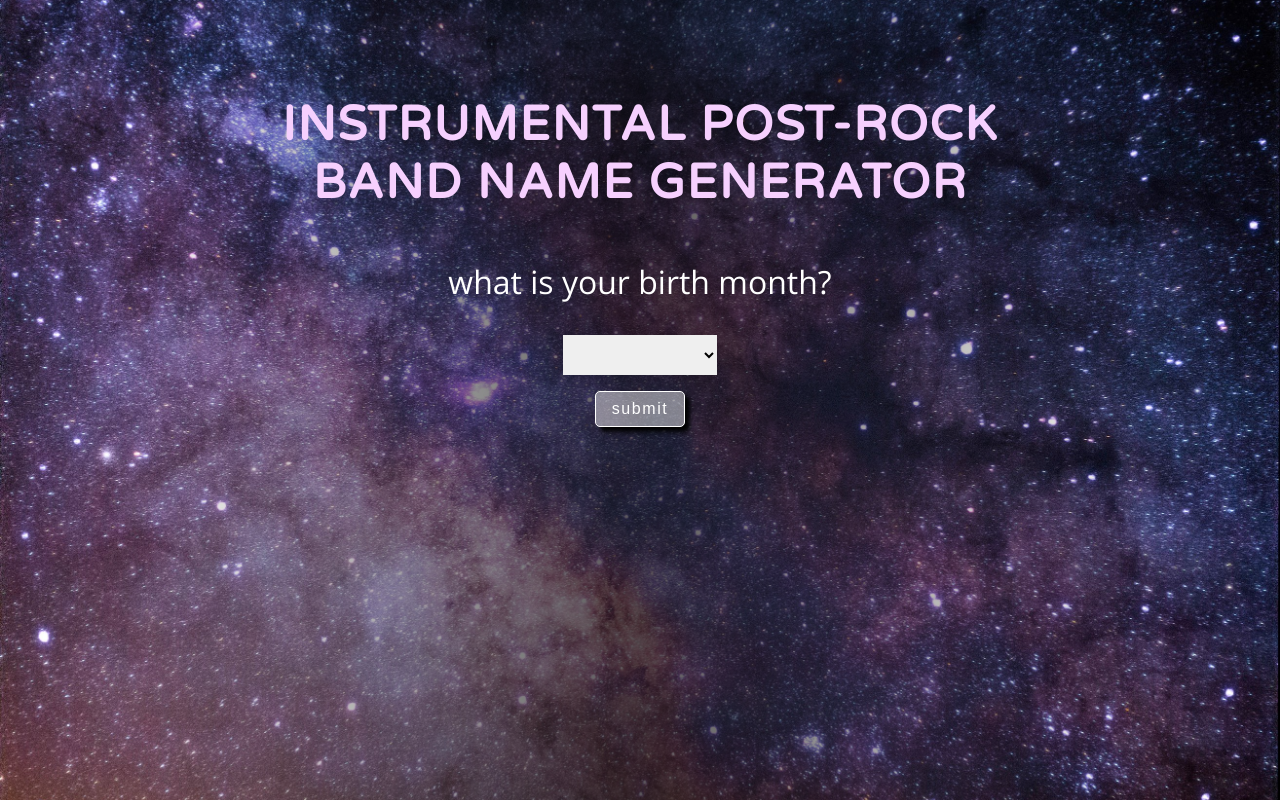
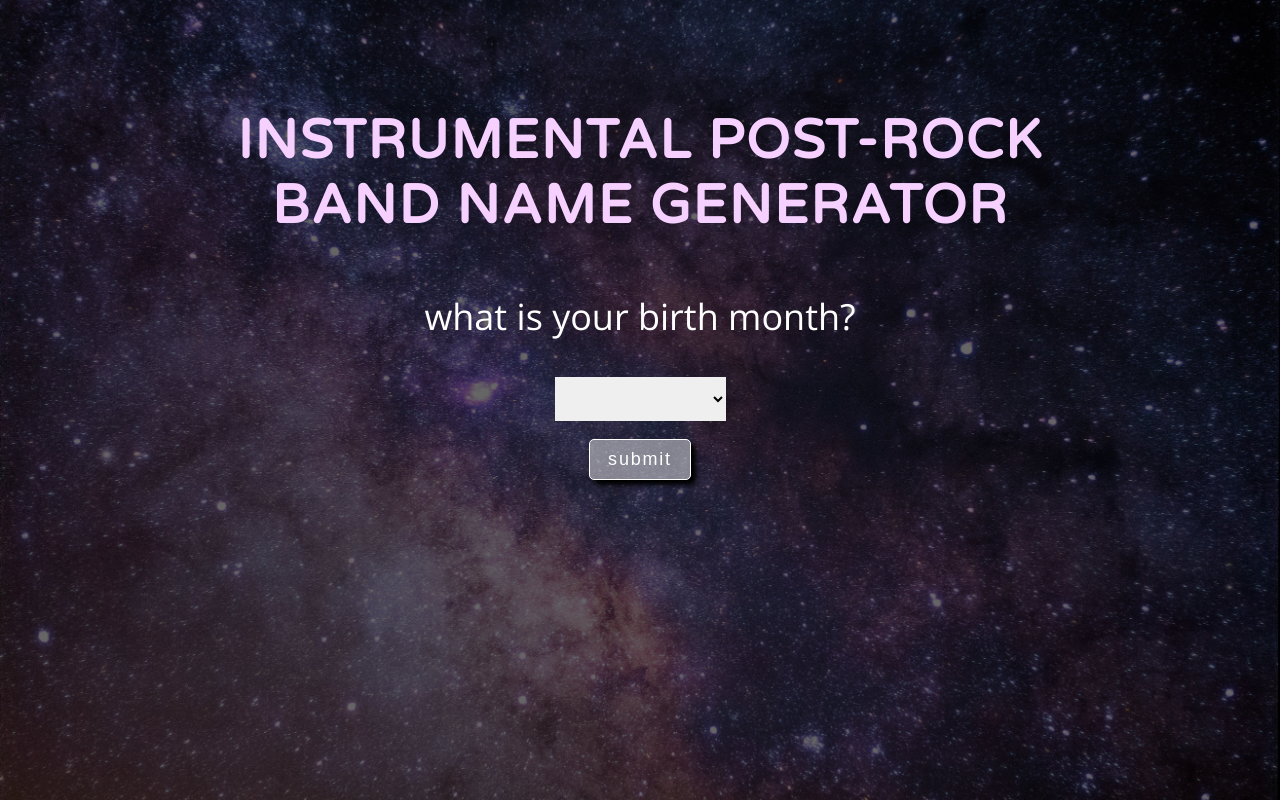
Before and after one commit to bradleyhop/postrock-bandname, a Vue app: page / in a window 1280 px wide. Built offline with nearby package versions, Linux system fonts and the light colour scheme.

Commit message:
npm update, audit fix; moible first css; no global css

```diff
--- a/public/assests/css/index.scss
+++ /dev/null
@@ -1,22 +0,0 @@
-body,
-html {
-  height: 100%;
-  margin: 0;
-}
-
-.bg {
-  background: {
-    color: #000;
-    image: url('../jpeg/jeremy-thomas-4dpAqfTbvKA-unsplash-EDIT.jpg');
-    position: center;
-    repeat: no-repeat;
-    size: cover;
-  }
-
-  height: 100%;
-  overflow: hidden;
-
-  @media (max-width: 900px) {
-    overflow: initial;
-  }
-}
--- a/public/index.html
+++ b/public/index.html
@@ -25,7 +25,6 @@
   </head>
 
   <body>
-    <div class="bg">
       <noscript>
         <strong
           >We're sorry but <%= htmlWebpackPlugin.options.title %> doesn't work
@@ -35,6 +34,5 @@
       </noscript>
       <div id="app"></div>
       <!-- built files will be auto injected -->
-    </div>
   </body>
 </html>
--- a/src/App.vue
+++ b/src/App.vue
@@ -29,19 +29,19 @@
         hashtags="vue.js, postrock, freecodcamp"
         twitter-user="bradleyhop1"
         inline-template
-      >
+        >
         <div class="media-bar">
           <network network="facebook" class="media-link">
-            <i class="fab fa-facebook-f"></i> Facebook
+          <i class="fab fa-facebook-f"></i> Facebook
           </network>
           <network network="twitter" class="media-link">
-            <i class="fab fa-twitter"></i> Twitter
+          <i class="fab fa-twitter"></i> Twitter
           </network>
           <network network="reddit" class="media-link">
-            <i class="fab fa-reddit-alien"></i> Reddit
+          <i class="fab fa-reddit-alien"></i> Reddit
           </network>
           <network network="email" class="media-link">
-            <i class="fa fa-envelope"></i> Email
+          <i class="fa fa-envelope"></i> Email
           </network>
         </div>
       </social-sharing>
@@ -87,43 +87,60 @@ export default {
 </script>
 
 <style lang="scss">
+
 $big-font: 'Varela Round', roboto, arial, sans-serif;
 $little-font: 'Open Sans', sans-serif;
 $responsive-breakpoint: 768px;
 
+html {
+  box-sizing: border-box;
+  font-size: 18px;
+  height: 100%;
+}
+
+body {
+  background: {
+    color: #000;
+    image:
+      linear-gradient(
+        rgba(0, 0, 0, 0.6),
+        rgba(0, 0, 0, 0.6)
+      ),
+      url('../public/assests/jpeg/jeremy-thomas-4dpAqfTbvKA-unsplash-EDIT.jpg');
+    position: center;
+    repeat: no-repeat;
+    size: cover;
+  }
+
+  height: 100%;
+  margin: 0;
+}
+
 .app {
-  background: rgba(0, 0, 0, 0.65);
-  background:
-    linear-gradient(
-      to right,
-      rgba(0, 0, 0, 0) 0%,
-      rgba(0, 0, 0, 0.65) 50%,
-      rgba(0, 0, 0, 0) 100%
-    );
   color: #fff;
   font-family: $big-font;
   height: 100%;
   margin: auto;
   text-align: center;
-  width: 80%;
+  width: 100%;
 
-  @media (max-width: $responsive-breakpoint) {
-    width: 100%;
+  @media only screen and (min-width: $responsive-breakpoint) {
+    width: 80%;
   }
 }
 
 .welcome {
   color: #f6d0fe;
   letter-spacing: 0.1rem;
-  padding-top: 6rem;
+  padding-top: 2rem;
   font: {
-    size: 3rem;
+    size: 1.5rem;
     weight: bold;
   }
 
-  @media (max-width: $responsive-breakpoint) {
-    font-size: 2rem;
-    padding-top: 2rem;
+  @media only screen and (min-width: $responsive-breakpoint) {
+    font-size: 3rem;
+    padding-top: 6rem;
   }
 }
 
@@ -131,13 +148,14 @@ $responsive-breakpoint: 768px;
 .result-copy {
   font: {
     family: $little-font;
-    size: 2rem;
+    size: 1.25rem;
   }
 
-  padding: 3rem 0 2rem;
+  padding: 1rem 0;
 
-  @media (max-width: $responsive-breakpoint) {
-    padding: 1rem 0;
+  @media only screen and (min-width: $responsive-breakpoint) {
+    font-size: 2rem;
+    padding: 3rem 0 2rem;
   }
 }
 
@@ -148,16 +166,16 @@ button {
 .band-name {
   color: #cfecf8;
   letter-spacing: 0.25rem;
-  padding: 1rem 0.5rem;
+  padding: 0.5rem 0;
   font: {
     family: $big-font;
-    size: 4rem;
+    size: 2.5rem;
     weight: bold;
   }
 
-  @media (max-width: $responsive-breakpoint) {
-    font-size: 3rem;
-    padding: 0.5rem 0;
+  @media only screen and (min-width: $responsive-breakpoint) {
+    font-size: 4rem;
+    padding: 1rem 0.5rem;
   }
 }
 
@@ -184,7 +202,11 @@ button {
   bottom: 0;
   color: #f6d0fe;
   cursor: pointer;
-  font-size: 2rem;
+  display: grid;
+  font-size: 1.25rem;
+  grid-row-gap: 0.5rem;
+  grid-template-columns: repeat(2, auto);
+  justify-items: start;
   left: 0;
   letter-spacing: 0.1rem;
   margin: 0 auto;
@@ -193,12 +215,9 @@ button {
   text-decoration: none;
   width: 100%;
 
-  @media (max-width: $responsive-breakpoint) {
-    display: grid;
-    font-size: 1.25rem;
-    grid-row-gap: 0.5rem;
-    grid-template-columns: repeat(2, auto);
-    justify-items: start;
+  @media only screen and (min-width: $responsive-breakpoint) {
+    display: block;
+    font-size: 2rem;
   }
 }
 
--- a/src/components/SelectGenerator.vue
+++ b/src/components/SelectGenerator.vue
@@ -38,14 +38,16 @@ export default {
 </script>
 
 <style scoped lang="scss">
+$little-font: 'Open Sans', sans-serif;
+
 .form-selector {
-  font-family: 'Open Sans', sans-serif;
+  font-family: $little-font;
   text-align: center;
 }
 
 select {
   border-style: none;
-  font-family: 'Open Sans', sans-serif;
+  font-family: $little-font;
   font-size: 1rem;
   padding: 0.5rem 1rem;
 }
--- a/src/main.js
+++ b/src/main.js
@@ -1,8 +1,5 @@
 import Vue from 'vue';
 import App from './App.vue';
-
-// scss for index.html, background
-require('../public/assests/css/index.scss');
 
 Vue.config.productionTip = false;
 
```
Also changed, not shown: package.json (+6 -6 lines), 2 other files (tests, documents, lock files or other folders).
